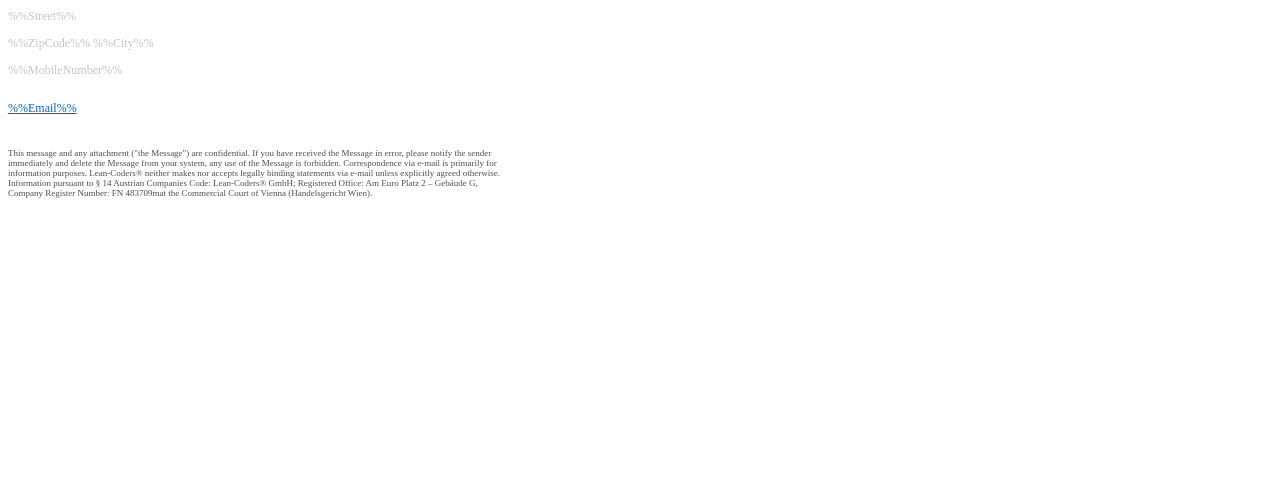
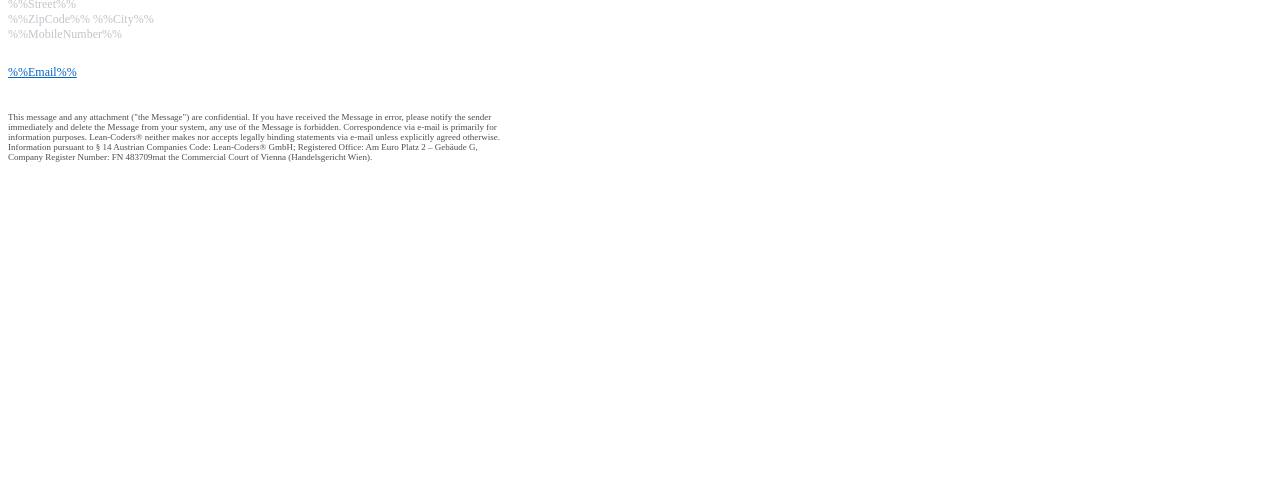
Before and after one commit to Lean-Coders/branding, a plain HTML site: page templates/email.html in a window 1280 px wide. Shown: the part 296-800 px from the top of the page. Drawn offline with Linux system fonts and the light colour scheme.

Commit message:
Update email.html

```diff
--- a/templates/email.html
+++ b/templates/email.html
@@ -26,10 +26,10 @@
 
         <tr>
         <td height="58" style="font-family:Montserrat, serif, EmojiFont; font-size:9pt; color:rgb(194,196,202)">
-            <p>Lean-Coders® GmbH</p>
-            <p>%%Street%%</p>
-            <p>%%ZipCode%% %%City%%</p>
-            <p>%%MobileNumber%%</p>
+            <p>Lean-Coders® GmbH<br/>
+            %%Street%%<br/>
+            %%ZipCode%% %%City%%<br/>
+            %%MobileNumber%%</p>
         </td>
         </tr>
         <tr>
```
